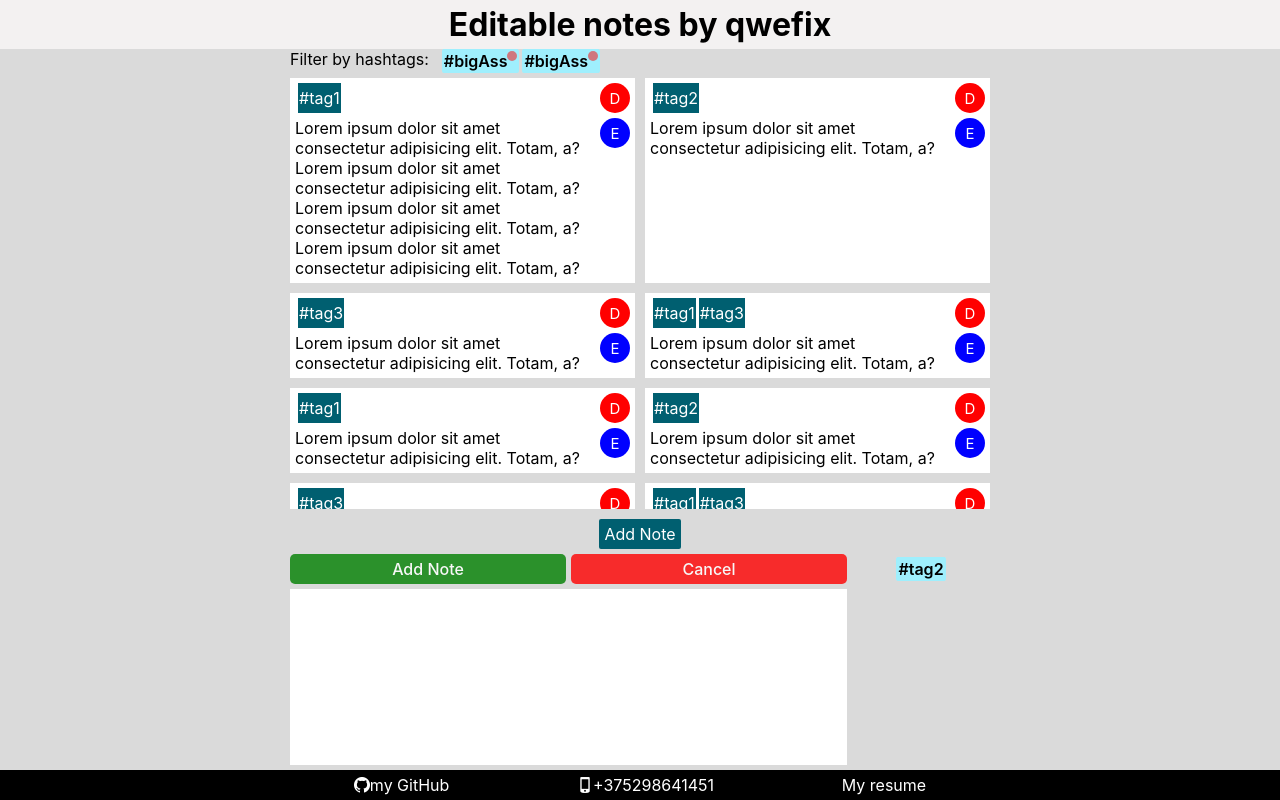
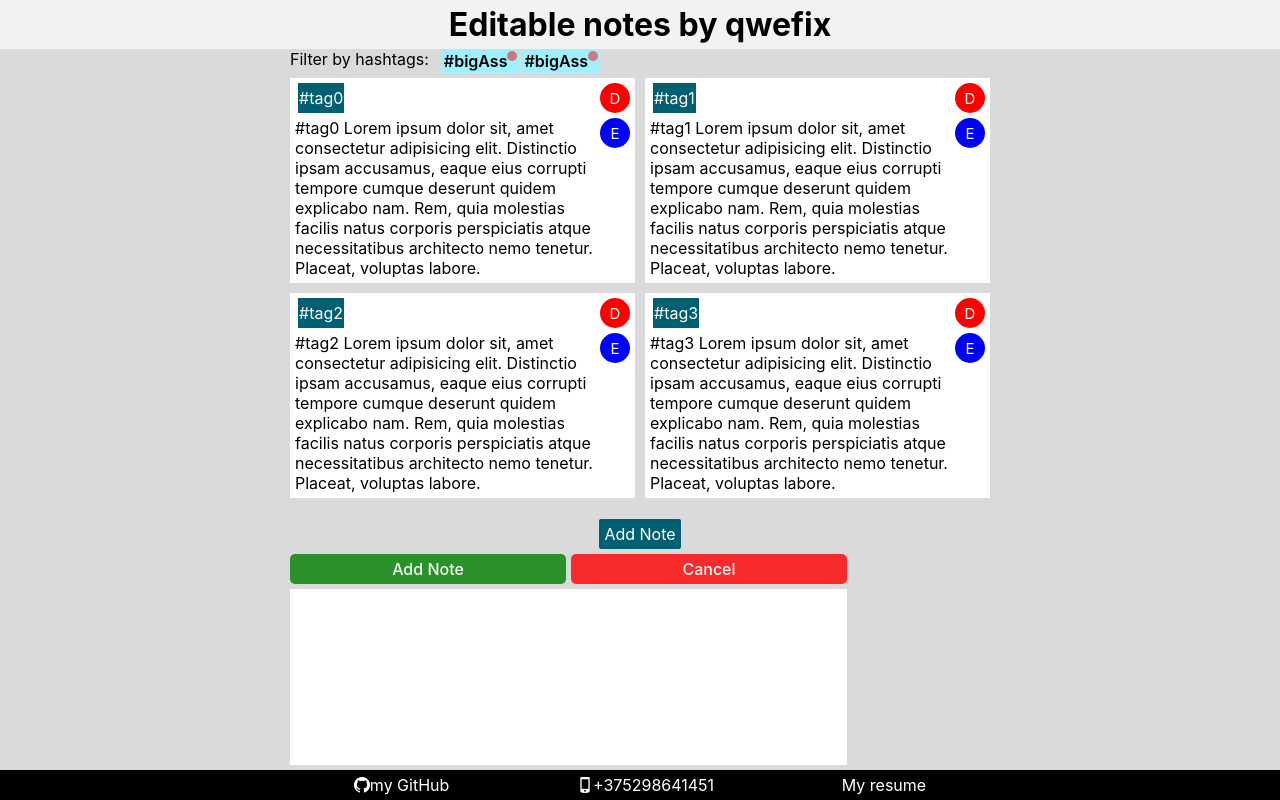
Before and after one commit to qwefix/ivashin-testTask, a React (Create React App) app: page / in a window 1280 px wide. Built offline with nearby package versions, Linux system fonts and the light colour scheme.

Commit message:
add delete displaying tags in real time

```diff
--- a/src/App.js
+++ b/src/App.js
@@ -1,13 +1,13 @@
 import './App.scss';
 import Footer from './Ui components/Footer/Footer';
 import Header from './Ui components/Header/Header';
-import NotesPure from './Ui components/Notes/NotesPure';
+import Notes from './Ui components/Notes/Notes';
 
 function App() {
   return (
     <div className="app">
       <Header />
-      <NotesPure />
+      <Notes />
       <Footer />
     </div>
   );
--- /dev/null
+++ b/src/Redux/reducers/notes.js
@@ -0,0 +1,54 @@
+const DELETE_POST_BY_NUMBER = 'DELETE_POST_BY_NUMBER'
+const CHANGE_NEW_POST_TEXTAREA_VALUE = 'CHANGE_NEW_POST_TEXTAREA_VALUE'
+const ADD_NEW_POST_FROM_INPUT = 'ADD_NEW_POST_FROM_INPUT'
+
+export const notesReducer = (state = {}, action) => {
+    switch (action.type) {
+        case DELETE_POST_BY_NUMBER:
+            return {
+                ...state,
+                noteList: state.notesList.splice(action.number, 1)
+            }
+        case CHANGE_NEW_POST_TEXTAREA_VALUE:
+            return {
+                ...state,
+                newPostInput: {
+                    value: action.value,
+                    tags: action.value.split(' ')
+                        .map(a => a.split('\n')).flat()
+                        .filter(w => w[0] === '#')
+                        .filter((v, i, s) => s.indexOf(v) === i)
+                }
+            }
+        case ADD_NEW_POST_FROM_INPUT:
+            return {
+                ...state,
+                notesList: [{
+                    tags: state.newPostInput.tags,
+                    text: state.newPostInput.value,
+                },
+                ...state.notesList],
+                newPostInput: {
+                    value: '',
+                    tags: []
+                },
+            }
+
+        default:
+            return state;
+    }
+
+}
+export const ac = {
+    deletePost: (number) => ({
+        type: DELETE_POST_BY_NUMBER,
+        number
+    }),
+    changeNewPostValue: (value) => ({
+        type: CHANGE_NEW_POST_TEXTAREA_VALUE,
+        value
+    }),
+    addNewPost: () => ({
+        type: ADD_NEW_POST_FROM_INPUT,
+    })
+}
--- a/src/Redux/reducers/posts.js
+++ /dev/null
@@ -1,11 +0,0 @@
-export const postsReducer = (state = {}, action) => {
-    switch (action.type) {
-        case '1':
-
-            break;
-
-        default:
-            return state;
-    }
-
-}
--- a/src/Redux/state.js
+++ b/src/Redux/state.js
@@ -1,11 +1,19 @@
 import { combineReducers, createStore } from "redux";
-import { postsReducer } from "./reducers/posts";
+import { notesReducer } from "./reducers/notes";
 
 const rootReducer = combineReducers({
-    posts: postsReducer
+    notes: notesReducer
 });
 
-let initialState = { posts: require('./initialState') };
+let initialState = {
+    notes: {
+        notesList: require('./initialState'),
+        newPostInput: {
+            value: '',
+            tags: [],
+        }
+    }
+};
 
 const store = createStore(rootReducer, initialState)
 export default store
--- a/src/Ui components/Notes/Input/Input.jsx
+++ b/src/Ui components/Notes/Input/Input.jsx
@@ -1,19 +1,23 @@
 import React from 'react';
 import c from './Input.module.scss';
 
-function Input() {
+function Input(props) {
+    // console.log(props)
+    const { onChange, value, tags, addNewPost } = props
     const inputRef = React.createRef()
     return (
         <div className={c.input_container + ' ' + c.active}>
 
             <div className={c.text}>
-                <textarea className={c.textarea} disabled
-                onChange = {e=>console.log(inputRef.current.value)}
-                ref= {inputRef}
+                <textarea
+                    className={c.textarea}
+                    value={value}
+                    onChange={e => onChange(inputRef.current.value)}
+                    ref={inputRef}
                 />
             </div>
 
-            <div className={`${c.accept} ${c.button}`}>
+            <div className={`${c.accept} ${c.button}`} onClick={()=>addNewPost()}>
                 Add Note
             </div>
 
@@ -23,7 +27,7 @@ function Input() {
 
             <div className={c.tags_wrapper}>
                 <div className={c.tags}>
-                    <div className={c.tag}>#tag2</div>
+                    {tags.map((tag, i) => <div className={c.tag} key={i}>{tag} </div>)}
                 </div>
             </div>
         </div>
--- a/src/Ui components/Notes/Note/Note.jsx
+++ b/src/Ui components/Notes/Note/Note.jsx
@@ -1,7 +1,8 @@
 import React from 'react';
 import c from './Note.module.scss';
 
-function Note ({text, tags}){
+function Note (props){
+    const{text, tags,deletePost,index}=props
     return(
         <div className = {c.note}>
             <div className={c.tags}>
@@ -10,7 +11,11 @@ function Note ({text, tags}){
             <div className={c.text}>
                 {text}
             </div>
-            <div className={`${c.delete} ${c.button}`} title='Delete note'>
+            <div
+            className={`${c.delete} ${c.button}`}
+            title='Delete note'
+            onClick={()=>deletePost(index)}
+            >
                 D
             </div>
             <div className={`${c.edit} ${c.button}`} title='Edit note'>
--- a/src/Ui components/Notes/Note/Note.module.scss
+++ b/src/Ui components/Notes/Note/Note.module.scss
@@ -13,6 +13,7 @@
     ;
     .text{
         grid-area: t;
+        white-space: pre-wrap;
     }
     .delete{
         grid-area: d;
--- a/src/Ui components/Notes/Notes.jsx
+++ b/src/Ui components/Notes/Notes.jsx
@@ -0,0 +1,8 @@
+import { connect } from 'react-redux';
+import { ac } from '../../Redux/reducers/notes';
+import NotesPure from './NotesPure';
+
+
+const mapState=(state)=>state.notes
+
+export default connect(mapState,ac)(NotesPure)
--- a/src/Ui components/Notes/NotesPure.jsx
+++ b/src/Ui components/Notes/NotesPure.jsx
@@ -4,6 +4,8 @@ import Note from './Note/Note';
 import c from './Notes.module.scss';
 
 function NotesPure(props) {
+    const {notesList,deletePost,changeNewPostValue,newPostInput,addNewPost}=props
+    console.log(props)
     return (
         <div className={c.notes}>
             <div className={c.search}>
@@ -23,93 +25,17 @@ function NotesPure(props) {
             </div>
             <div className={c.notes_list_container}>
                 <div className={c.notes_list}>
-                    <Note
-                        text='Lorem ipsum dolor sit amet consectetur adipisicing elit. Totam, a?
-                        Lorem ipsum dolor sit amet consectetur adipisicing elit. Totam, a?
-                        Lorem ipsum dolor sit amet consectetur adipisicing elit. Totam, a?
-                        Lorem ipsum dolor sit amet consectetur adipisicing elit. Totam, a?'
-                        tags={['#tag1']}
-                    />
-                    <Note
-                        text='Lorem ipsum dolor sit amet consectetur adipisicing elit. Totam, a?'
-                        tags={['#tag2']}
-                    />
-                    <Note
-                        text='Lorem ipsum dolor sit amet consectetur adipisicing elit. Totam, a?'
-                        tags={['#tag3']}
-                    />
-                    <Note
-                        text='Lorem ipsum dolor sit amet consectetur adipisicing elit. Totam, a?'
-                        tags={['#tag1', '#tag3']}
-                    />
-                    <Note
-                        text='Lorem ipsum dolor sit amet consectetur adipisicing elit. Totam, a?'
-                        tags={['#tag1']}
-                    />
-                    <Note
-                        text='Lorem ipsum dolor sit amet consectetur adipisicing elit. Totam, a?'
-                        tags={['#tag2']}
-                    />
-                    <Note
-                        text='Lorem ipsum dolor sit amet consectetur adipisicing elit. Totam, a?'
-                        tags={['#tag3']}
-                    />
-                    <Note
-                        text='Lorem ipsum dolor sit amet consectetur adipisicing elit. Totam, a?'
-                        tags={['#tag1', '#tag3']}
-                    />
-                    <Note
-                        text='Lorem ipsum dolor sit amet consectetur adipisicing elit. Totam, a?'
-                        tags={['#tag1']}
-                    />
-                    <Note
-                        text='Lorem ipsum dolor sit amet consectetur adipisicing elit. Totam, a?'
-                        tags={['#tag2']}
-                    />
-                    <Note
-                        text='Lorem ipsum dolor sit amet consectetur adipisicing elit. Totam, a?'
-                        tags={['#tag3']}
-                    />
-                    <Note
-                        text='Lorem ipsum dolor sit amet consectetur adipisicing elit. Totam, a?'
-                        tags={['#tag1', '#tag3']}
-                    />
-                    <Note
-                        text='Lorem ipsum dolor sit amet consectetur adipisicing elit. Totam, a?'
-                        tags={['#tag1']}
-                    />
-                    <Note
-                        text='Lorem ipsum dolor sit amet consectetur adipisicing elit. Totam, a?'
-                        tags={['#tag2']}
-                    />
-                    <Note
-                        text='Lorem ipsum dolor sit amet consectetur adipisicing elit. Totam, a?'
-                        tags={['#tag3']}
-                    />
-                    <Note
-                        text='Lorem ipsum dolor sit amet consectetur adipisicing elit. Totam, a?'
-                        tags={['#tag1', '#tag3']}
-                    />
-                    <Note
-                        text='Lorem ipsum dolor sit amet consectetur adipisicing elit. Totam, a?'
-                        tags={['#tag1']}
-                    />
-                    <Note
-                        text='Lorem ipsum dolor sit amet consectetur adipisicing elit. Totam, a?'
-                        tags={['#tag2']}
-                    />
-                    <Note
-                        text='Lorem ipsum dolor sit amet consectetur adipisicing elit. Totam, a?'
-                        tags={['#tag3']}
-                    />
-                    <Note
-                        text='Lorem ipsum dolor sit amet consectetur adipisicing elit. Totam, a?'
-                        tags={['#tag1', '#tag3']}
-                    />
+                    {notesList.map((a,i)=><Note
+                        deletePost={deletePost}
+                        index={i}
+                        key={i}
+                        text={a.text}
+                        tags={a.tags}
+                    />)}
                 </div>
             </div>
             <div className={c.add_note}>Add Note</div>
-            <Input/>
+            <Input onChange = {changeNewPostValue} addNewPost={addNewPost} {...newPostInput}/>
         </div>
     )
 
```
Also changed, not shown: 1 other file (tests, documents, lock files or other folders).
